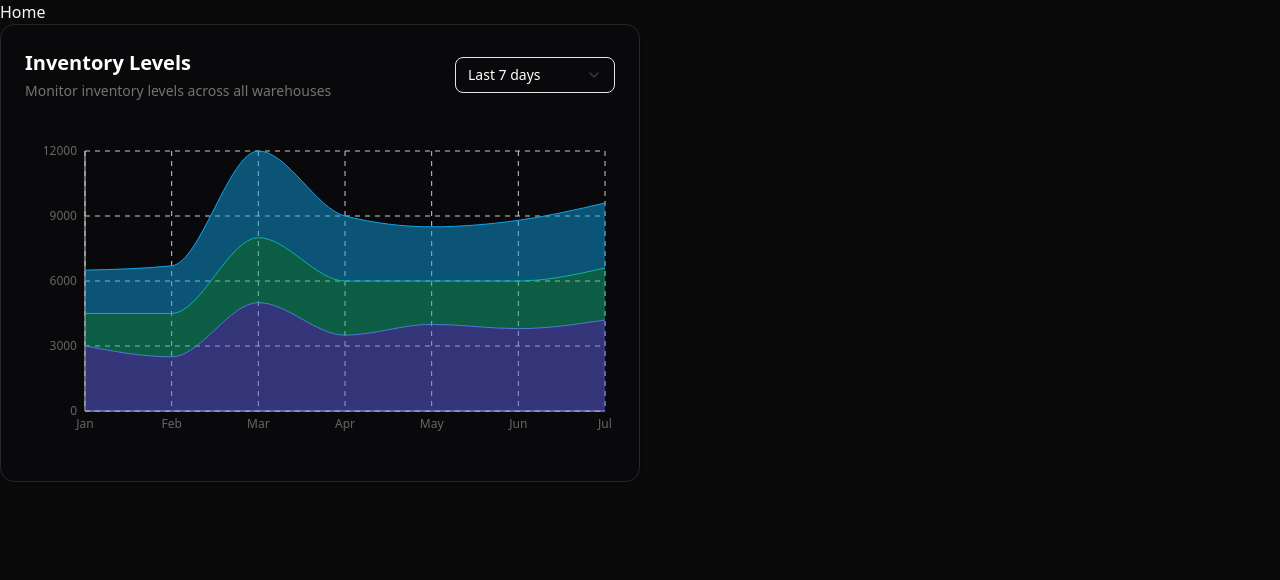
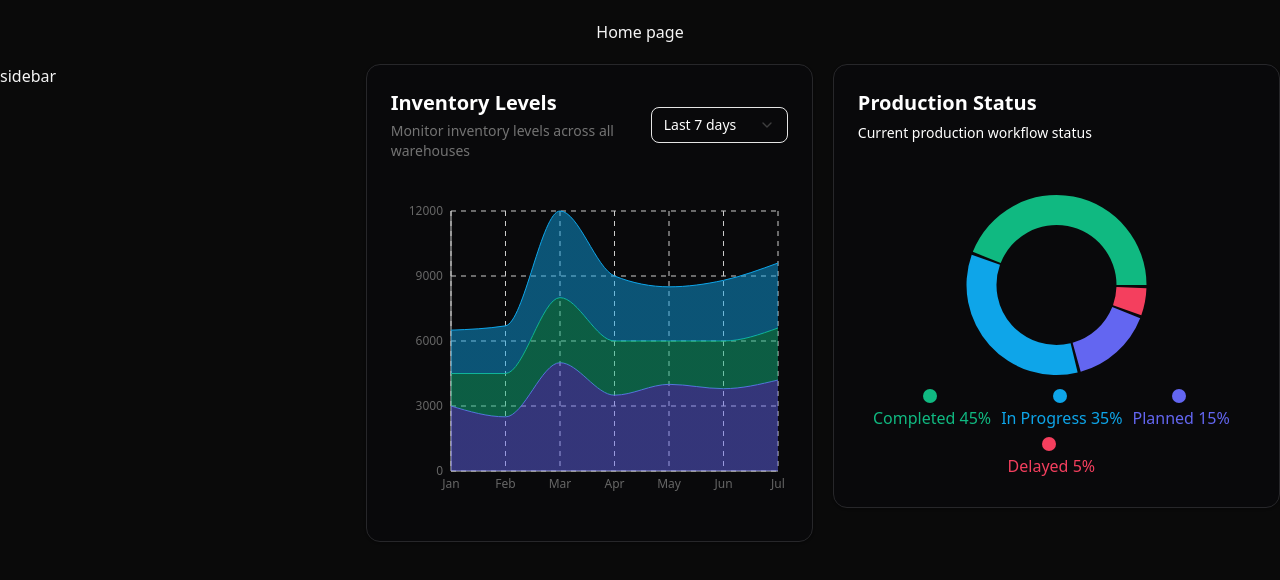
Before and after one commit to Lumen-Logistic-development/Lumen-Logistics, a Next.js app: page / in a window 1280 px wide. Shown: the top 580 px of the page. Built offline with nearby package versions, Linux system fonts and the light colour scheme.

Commit message:
Design of product status chart compoenent

```diff
--- /dev/null
+++ b/src/app/components/production-status-chart.tsx
@@ -0,0 +1,84 @@
+'use client';
+
+import { Card, CardContent, CardHeader, CardTitle } from '@/components/ui/card';
+import {
+  PieChart,
+  Pie,
+  Cell,
+  ResponsiveContainer,
+  Legend,
+  Tooltip,
+} from 'recharts';
+
+const data = [
+  { name: 'Completed', value: 45, color: '#10B981' },
+  { name: 'In Progress', value: 35, color: '#0EA5E9' },
+  { name: 'Planned', value: 15, color: '#6366F1' },
+  { name: 'Delayed', value: 5, color: '#F43F5E' },
+];
+
+export function ProductionStatusChart() {
+  return (
+    <Card className="col-span-1 bg-[#09090B] text-white border-[#27272A]">
+      <CardHeader className="pb-2">
+        <CardTitle className="text-xl font-bold">Production Status</CardTitle>
+        <p className="text-sm ">Current production workflow status</p>
+      </CardHeader>
+      <CardContent className="pt-2">
+        <div className="h-[300px] w-full">
+          <ResponsiveContainer width="100%" height="100%">
+            <PieChart>
+              <Pie
+                data={data}
+                cx="50%"
+                cy="50%"
+                innerRadius={60}
+                outerRadius={90}
+                paddingAngle={2}
+                dataKey="value"
+                stroke="hsl(var(--background))"
+                strokeWidth={4}
+              >
+                {data.map((entry, index) => (
+                  <Cell key={`cell-${index}`} fill={entry.color} />
+                ))}
+              </Pie>
+              <Tooltip
+                contentStyle={{
+                  backgroundColor: '#09090B',
+                  borderColor: 'border-[#27272A]',
+                  borderRadius: '0.5rem',
+                  boxShadow:
+                    '0 4px 6px -1px rgb(0 0 0 / 0.1), 0 2px 4px -2px rgb(0 0 0 / 0.1)',
+                }}
+                formatter={(value) => [`${value}%`, 'Value']}
+                itemStyle={{ color: 'text-white' }}
+                labelStyle={{
+                  color: 'text-white',
+                  fontWeight: 'bold',
+                  marginBottom: '0.25rem',
+                }}
+              />
+              <Legend
+                layout="horizontal"
+                verticalAlign="bottom"
+                align="center"
+                formatter={(value, entry, index) => {
+                  const item = data[index];
+                  return (
+                    <span
+                      style={{ color: 'hsl(var(--foreground))' }}
+                      className="flex"
+                    >
+                      {value} {item.value}%
+                    </span>
+                  );
+                }}
+              />
+            </PieChart>
+          </ResponsiveContainer>
+        </div>
+      </CardContent>
+    </Card>
+  );
+}
--- a/src/app/page.tsx
+++ b/src/app/page.tsx
@@ -1,11 +1,21 @@
-import { InventoryChart } from "./components/inventory-chart";
+import { InventoryChart } from './components/inventory-chart';
+import { ProductionStatusChart } from './components/production-status-chart';
 
 export default function Home() {
   return (
     <div className="">
-      Home
-      <div className=" w-1/2">
-        <InventoryChart />
+      <div className="text-center my-5"> Home page</div>
+      <div className="grid grid-cols-7">
+        <div className="col-span-2">sidebar</div>
+        <div className=" col-span-5 grid gap-5 grid-cols-4 max-w-[1400px] ">
+          <div className="col-span-2">
+            <InventoryChart />
+          </div>
+
+          <div className="col-span-2">
+            <ProductionStatusChart />
+          </div>
+        </div>
       </div>
     </div>
   );
```
